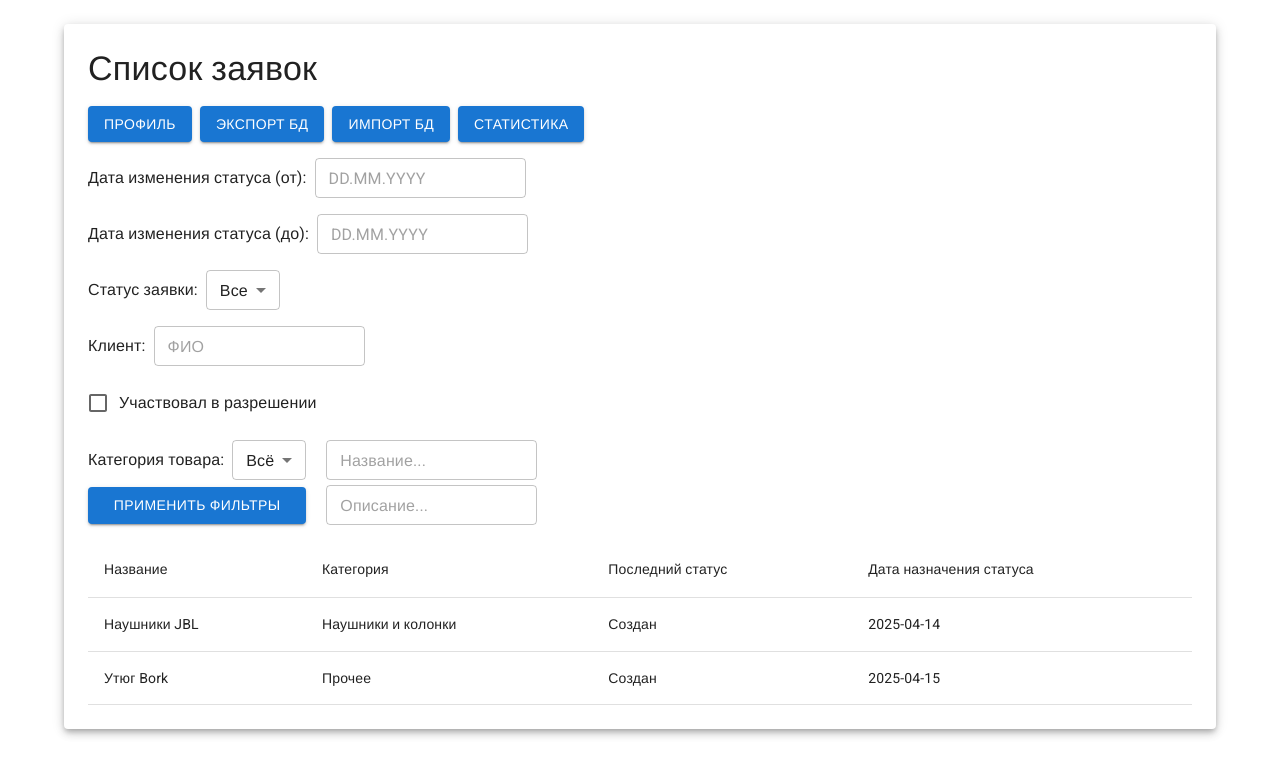
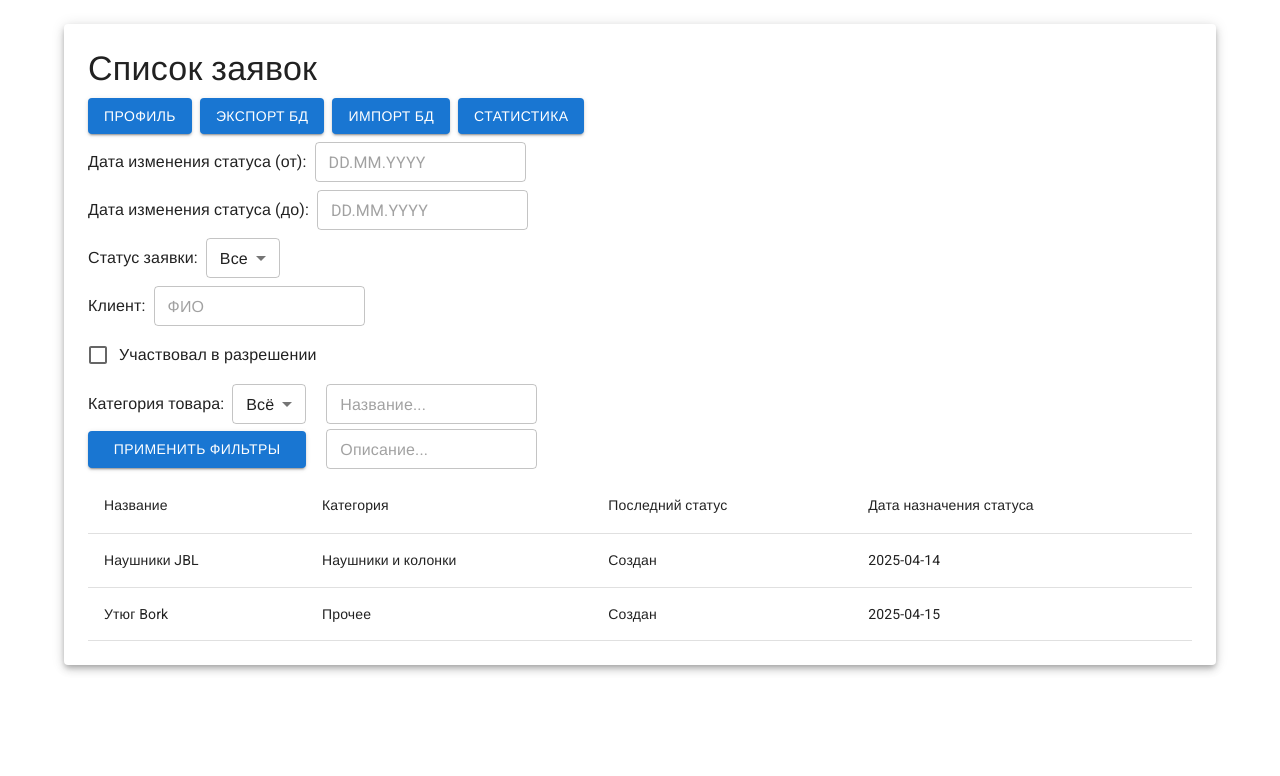
Before and after one commit to moevm/nosql1h25-electronics, a React (Vite) app in the folder frontend/: page /requests in a window 1280 px wide. Shown: the top 776 px of the page. Built offline with nearby package versions, Linux system fonts and the light colour scheme; a web font is replaced by a local one; what mui-tel-input would draw is missing.

Commit message:
fix: add admin requests page fields validation

```diff
--- a/frontend/src/components/pages/RequestsAdminPage/RequestsAdminPage.tsx
+++ b/frontend/src/components/pages/RequestsAdminPage/RequestsAdminPage.tsx
@@ -1,29 +1,146 @@
-import { Button, Paper, Stack, Typography, Select, MenuItem, TextField, Checkbox, FormControlLabel, Box, Container } from '@mui/material';
+import { Button, Paper, Stack, Typography, Select, MenuItem, Box, Container } from '@mui/material';
 import { DatePicker } from '@mui/x-date-pickers';
 import { RequestsTable } from '@src/components/ui/RequestsTable';
-import { useState } from 'react';
+import { CheckboxFormField, TextFormField } from '@src/components/ui/FormFields';
 import { DateType } from '@src/model/misc';
 import { Category } from '@src/model/category';
 import { Status } from '@src/model/status';
 import dayjs from 'dayjs';
+import { Control, Controller, useForm } from 'react-hook-form';
 import style from './RequestsAdminPage.module.css';
 
 import { requests as requestsData } from '@src/model/data.example';
 
+interface FormInputs {
+  fromDate?: DateType;
+  toDate?: DateType;
+  status: Status['type'] | 'any';
+  client?: string;
+  helpedResolving: boolean;
+  category: Category | 'any';
+  title?: string;
+  description?: string;
+}
+
+interface FormFieldProps {
+  control: Control<FormInputs>;
+}
+
+const FromDateFormField = (props: FormFieldProps) => (
+  <Controller
+    {...props}
+    name='fromDate'
+    render={({ field, fieldState }) => (
+      <DatePicker
+        maxDate={dayjs()}
+        slotProps={{
+          textField: {
+            helperText: fieldState.error?.message,
+            error: !!fieldState.error,
+          },
+        }}
+        value={field.value}
+        onChange={field.onChange}
+      />
+    )}
+    rules={{
+      validate: {
+        required: (value: DateType | undefined) => {
+          if (!value) return;
+          if (value > dayjs()) return 'Выбрана дата из будущего';
+        },
+      },
+    }}
+  />
+);
+
+const ToDateFormField = (props: FormFieldProps) => (
+  <Controller
+    {...props}
+    name='toDate'
+    render={({ field, fieldState }) => (
+      <DatePicker
+        maxDate={dayjs()}
+        slotProps={{
+          textField: {
+            helperText: fieldState.error?.message,
+            error: !!fieldState.error,
+          },
+        }}
+        value={field.value}
+        onChange={field.onChange}
+      />
+    )}
+    rules={{
+      validate: {
+        required: (value, { fromDate }) => {
+          if (!value) return;
+          if (value > dayjs()) return 'Выбрана дата из будущего';
+          if (fromDate && value < fromDate) return 'Дата конца раньше даты начала';
+        },
+      },
+    }}
+  />
+);
+
+const StatusFormField = (props: FormFieldProps) => (
+  <Controller
+    {...props}
+    name='status'
+    render={({ field }) => (
+      <Select
+        value={field.value}
+        onChange={field.onChange}
+      >
+        <MenuItem value='any'>Все</MenuItem>
+        <MenuItem value='created'>Создана</MenuItem>
+        <MenuItem value='price_offer'>Предложена цена</MenuItem>
+        <MenuItem value='price_accept'>Цена подтверждена</MenuItem>
+        <MenuItem value='date_offer'>Предложена дата</MenuItem>
+        <MenuItem value='date_accept'>Дата подтверждена</MenuItem>
+        <MenuItem value='closed'>Закрыта</MenuItem>
+      </Select>
+    )}
+    defaultValue='any'
+  />
+);
+
+const CategoryFormField = (props: FormFieldProps) => (
+  <Controller
+  {...props}
+  name='category'
+  render={({ field }) => (
+    <Select
+      value={field.value}
+      onChange={field.onChange}
+    >
+      <MenuItem value='any'>Всё</MenuItem>
+      <MenuItem value={Category.Laptop}>Ноутбук</MenuItem>
+      <MenuItem value={Category.Smartphone}>Смартфон</MenuItem>
+      <MenuItem value={Category.Tablet}>Планшет</MenuItem>
+      <MenuItem value={Category.PC}>Персональный компьютер</MenuItem>
+      <MenuItem value={Category.TV}>Телевизор</MenuItem>
+      <MenuItem value={Category.Audio}>Наушники и колонки</MenuItem>
+      <MenuItem value={Category.Console}>Игровые приставки</MenuItem>
+      <MenuItem value={Category.Periphery}>Комьютерная периферия</MenuItem>
+      <MenuItem value={Category.Other}>Прочее</MenuItem>
+    </Select>
+  )}
+  defaultValue='any'
+/>
+);
+
 export const RequestsClientPage = () => {
-  const [fromDate, setFromDate] = useState<DateType | null>(null);
-  const [toDate, setToDate] = useState<DateType | null>(null);
-  const [status, setStatus] = useState<Status['type'] | 'any'>('any');
-  const [client, setClient] = useState<string>('');
-  const [helpedResolving, setHelpedResolving] = useState<boolean>(false);
-  const [category, setCategory] = useState<Category | 'any'>('any');
-  const [title, setTitle] = useState<string>('');
-  const [description, setDescription] = useState<string>('');
+  const { control, handleSubmit } = useForm<FormInputs>();
+
+  const onSubmit = (data: FormInputs) => {
+    alert(JSON.stringify(data));
+  };
 
   return (
     <Container maxWidth='lg'>
       <Paper elevation={5} sx={{ mt: 3, p: 3 }}>
-        <Stack gap={2}>
+        <Stack gap={1}>
           <Typography variant='h4'>Список заявок</Typography>
 
           <Stack direction='row' gap={1}>
@@ -35,73 +152,37 @@ export const RequestsClientPage = () => {
 
           <Stack direction='row' gap={1} alignItems='center'>
             <Typography variant='body1'>Дата изменения статуса (от):</Typography>
-            <DatePicker maxDate={dayjs()} value={fromDate} onChange={value => setFromDate(value)} />
+            <FromDateFormField control={control} />
           </Stack>
 
           <Stack direction='row' gap={1} alignItems='center'>
             <Typography variant='body1'>Дата изменения статуса (до):</Typography>
-            <DatePicker maxDate={dayjs()} value={toDate}  onChange={value => setToDate(value)} />
+            <ToDateFormField control={control} />
           </Stack>
 
           <Stack direction='row' gap={1} alignItems='center'>
             <Typography variant='body1'>Статус заявки:</Typography>
-            <Select value={status} onChange={e => setStatus(e.target.value as typeof status)}>
-              <MenuItem value='any'>Все</MenuItem>
-              <MenuItem value='created'>Создана</MenuItem>
-              <MenuItem value='price_offer'>Предложена цена</MenuItem>
-              <MenuItem value='price_accept'>Цена подтверждена</MenuItem>
-              <MenuItem value='date_offer'>Предложена дата</MenuItem>
-              <MenuItem value='date_accept'>Дата подтверждена</MenuItem>
-              <MenuItem value='closed'>Закрыта</MenuItem>
-            </Select>
+            <StatusFormField control={control} />
           </Stack>
 
           <Stack direction='row' gap={1} alignItems='center'>
             <Typography variant='body1'>Клиент:</Typography>
-            <TextField
-              placeholder='ФИО'
-              value={client}
-              onChange={e => setClient(e.target.value)}
-            />
+            <TextFormField placeholder='ФИО' name='client' control={control} />
           </Stack>
 
-          <FormControlLabel
-            control={<Checkbox
-              value={helpedResolving}
-              onChange={e => setHelpedResolving(e.target.checked)}
-            />}
-            label='Участвовал в разрешении'
-          />
+          <CheckboxFormField label='Участвовал в разрешении' name='helpedResolving' control={control} />
 
           <Box className={style['apply-filters-container']}>
             <Stack direction='row' gap={1} alignItems='center'>
               <Typography variant='body1'>Категория товара:</Typography>
-              <Select value={category} onChange={e => setCategory(e.target.value as typeof category)}>
-                <MenuItem value='any'>Всё</MenuItem>
-                <MenuItem value={Category.Laptop}>Ноутбук</MenuItem>
-                <MenuItem value={Category.Smartphone}>Смартфон</MenuItem>
-                <MenuItem value={Category.Tablet}>Планшет</MenuItem>
-                <MenuItem value={Category.PC}>Персональный компьютер</MenuItem>
-                <MenuItem value={Category.TV}>Телевизор</MenuItem>
-                <MenuItem value={Category.Audio}>Наушники и колонки</MenuItem>
-                <MenuItem value={Category.Console}>Игровые приставки</MenuItem>
-                <MenuItem value={Category.Periphery}>Комьютерная периферия</MenuItem>
-                <MenuItem value={Category.Other}>Прочее</MenuItem>
-              </Select>
+              <CategoryFormField control={control} />
             </Stack>
 
-            <TextField
-              placeholder='Название...'
-              value={title}
-              onChange={e => setTitle(e.target.value)}
-            />
+            <TextFormField placeholder='Название...' name='title' control={control} />
 
-            <Button variant='contained'>Применить фильтры</Button>
+            <Button variant='contained' onClick={handleSubmit(onSubmit)}>Применить фильтры</Button>
 
-            <TextField
-              placeholder='Описание...'
-              value={description}
-              onChange={e => setDescription(e.target.value)}
+            <TextFormField placeholder='Описание...' name='description' control={control}
             />
           </Box>
 
--- /dev/null
+++ b/frontend/src/components/ui/FormFields.tsx
@@ -0,0 +1,55 @@
+import { Checkbox, CheckboxProps, FormControlLabel, TextField, TextFieldProps } from "@mui/material";
+import { KeysMatching } from "@src/lib/typeUtility";
+import { Control, Controller, FieldValues, Path } from "react-hook-form";
+
+export type TextFormFieldProps<T extends FieldValues> = {
+  control: Control<T>;
+  name: KeysMatching<T, string | undefined> extends Path<T> ? KeysMatching<T, string | undefined> : never;
+} & Omit<TextFieldProps, 'name'>;
+
+export const TextFormField = <T extends FieldValues>({ control, name, required, ...textFieldProps }: TextFormFieldProps<T>) => (
+  <Controller
+    control={control}
+    name={name}
+    render={({ field, fieldState }) => (
+      <TextField
+        {...textFieldProps}
+        helperText={fieldState.error?.message}
+        error={!!fieldState.error}
+        value={field.value}
+        onChange={field.onChange}
+      />
+    )}
+    rules={{
+      validate: {
+        require: value => {
+          if (!value) return required ? 'Обязательное поле' : undefined;
+          if (!value.trim()) return 'Поле не может быть пустой строкой';
+        },
+      },
+    }}
+  />
+);
+
+export type CheckboxFormField<T extends FieldValues> = {
+  control: Control<T>;
+  name: KeysMatching<T, boolean> extends Path<T> ? KeysMatching<T, boolean> : never;
+  label?: string;
+} & Omit<CheckboxProps, 'name'>;
+
+export const CheckboxFormField = <T extends FieldValues>({ control, name, label, ...checkboxProps }: CheckboxFormField<T>) => (
+  <Controller
+    name={name}
+    control={control}
+    render={({ field }) => (
+      <FormControlLabel
+        control={<Checkbox
+          {...checkboxProps}
+          value={field.value}
+          onChange={field.onChange}
+        />}
+        label={label}
+      />
+    )}
+  />
+);
--- /dev/null
+++ b/frontend/src/lib/typeUtility.ts
@@ -0,0 +1 @@
+export type KeysMatching<T, V> = { [K in keyof T]-?: T[K] extends V ? K : never }[keyof T];
```
